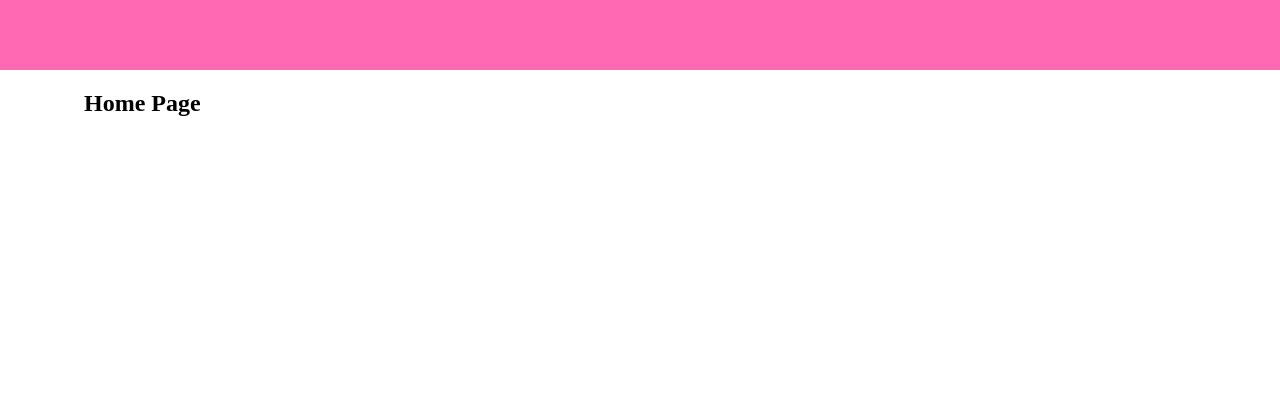
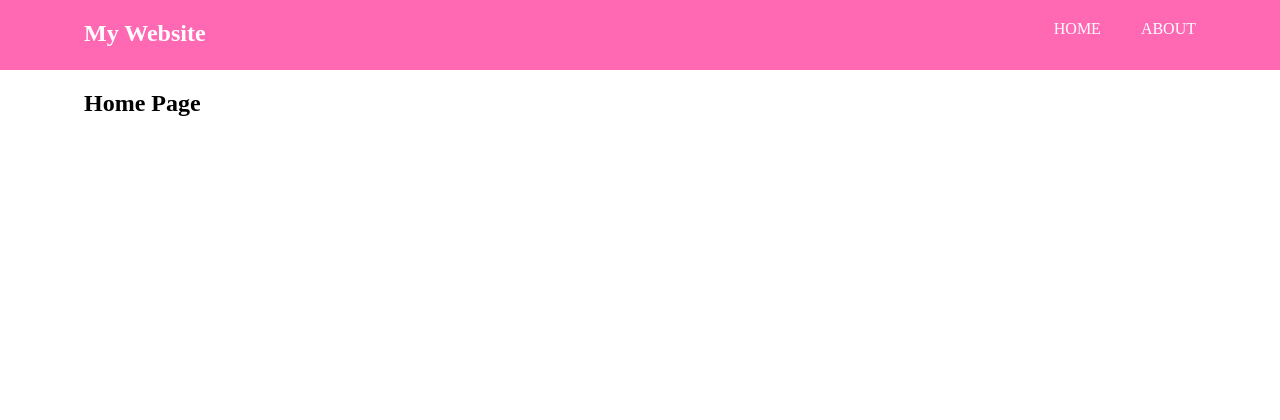
Before and after one commit to davidemeliyanov/online-store, a PHP site: page / in a window 1280 px wide. Shown: the top 420 px of the page. Run offline with PHP 8.4, Linux system fonts and the light colour scheme.

Commit message:
added logo heading and navbar to header

```diff
--- a/src/views/css/main.css
+++ b/src/views/css/main.css
@@ -19,6 +19,20 @@ header, footer {
     background-color: var(--main-bg);
     height: 70px;
 }
+header .container {
+    display: flex;
+    justify-content: space-between;
+}
 main {
     min-height: 767px;
 }
+nav ul {
+    list-style: none;
+    display: flex;
+    gap: 40px;
+}
+nav a {
+    text-decoration: none;
+    text-transform: uppercase;
+    color: #fff;
+}
--- a/src/views/layouts/default.php
+++ b/src/views/layouts/default.php
@@ -7,7 +7,23 @@
     <link rel="stylesheet" href="/src/views/css/main.css">
 </head>
 <body>
-    <header></header>
+    <header>
+        <div class="container">
+            <div class="logo">
+                <h2>My Website</h2>
+            </div>
+            <nav>
+                <ul>
+                    <li>
+                        <a href="/">home</a>
+                    </li>
+                    <li>
+                        <a href="/about">about</a>
+                    </li>
+                </ul>
+            </nav>
+        </div>
+    </header>
     <main>
         <div class="container">
             <?php echo $content;?>
```
